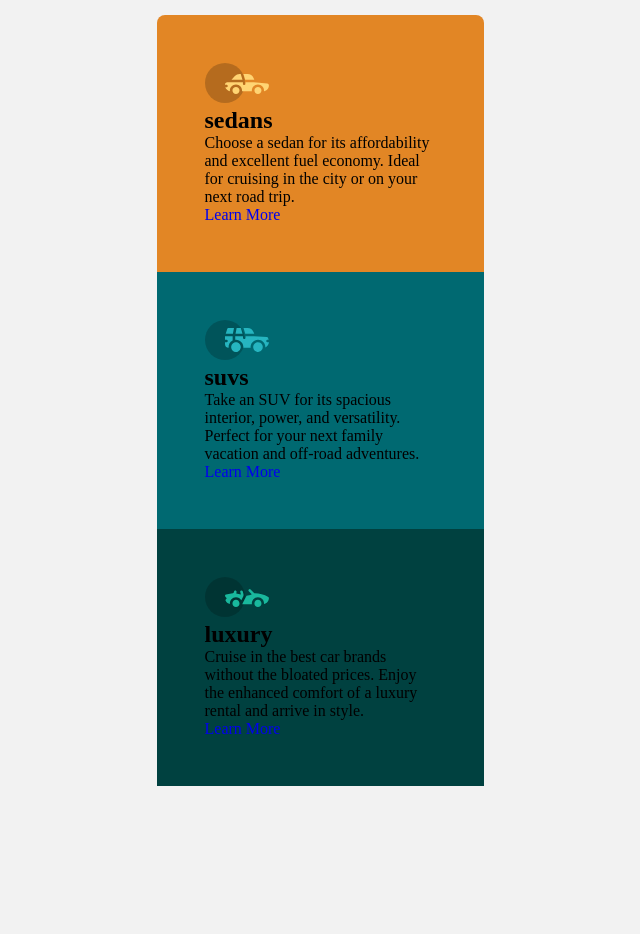
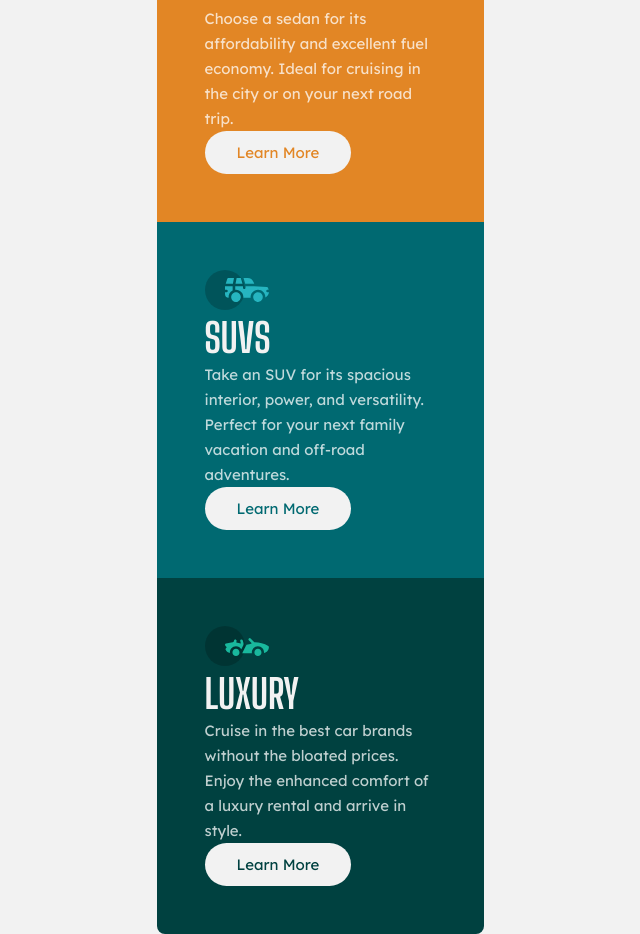
Before and after one commit to VitorMagnago/3-column-preview-card-component, a plain HTML site: page index.html in a window 1280 px wide. Shown: the whole page, without its empty margins (320-960 px from the left). Before the commit the page ends 800 px from the top, so only its background shows below. Drawn offline with Linux system fonts and the light colour scheme.

Commit message:
feat: finish card style

```diff
--- a/assets/style.css
+++ b/assets/style.css
@@ -6,6 +6,8 @@
 	--suvs-card-color: #006971;
 	--luxury-card-color: #004140;
 	--text-color: #ffffff;
+	--title-font: "Big Shoulders Display", cursive;
+	--text-font: "Lexend Deca", sans-serif;
 }
 
 .page {
@@ -17,6 +19,7 @@
 }
 
 .cards-container {
+	/* height: 100%; */
 	display: grid;
 	grid-template-columns: 1fr;
 	grid-template-rows: repeat(3, 1fr);
@@ -42,6 +45,7 @@
 
 .card--luxury {
 	background-color: var(--luxury-card-color);
+	border-radius: 0 0 8px 8px;
 }
 
 .card--sedan .card__logo::before {
@@ -55,3 +59,42 @@
 .card--luxury .card__logo::before {
 	content: url(../images/icon-luxury.svg);
 }
+
+.card__title {
+	font-family: var(--title-font);
+	font-size: 2.5rem;
+	font-weight: 700;
+	text-transform: uppercase;
+	color: var(--background-color);
+}
+
+.card__text {
+	font-family: var(--text-font);
+	font-size: 0.9375rem;
+	font-weight: 400;
+	color: var(--text-color);
+	line-height: 167%;
+	mix-blend-mode: normal;
+	opacity: 0.75;
+}
+
+.btn {
+	display: inline-block;
+	padding: 12px 32px;
+	background-color: var(--background-color);
+	border-radius: 25px;
+	font-family: var(--text-font);
+	font-size: 0.9375rem;
+}
+
+.btn--sedan a {
+	color: var(--sedan-card-color);
+}
+
+.btn--suv a {
+	color: var(--suvs-card-color);
+}
+
+.btn--luxury a {
+	color: var(--luxury-card-color);
+}
```
